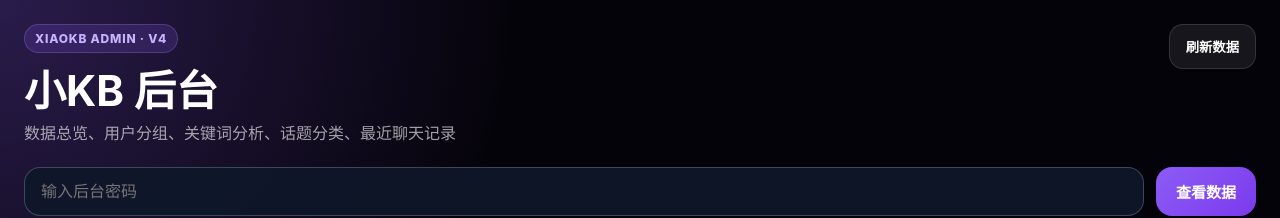
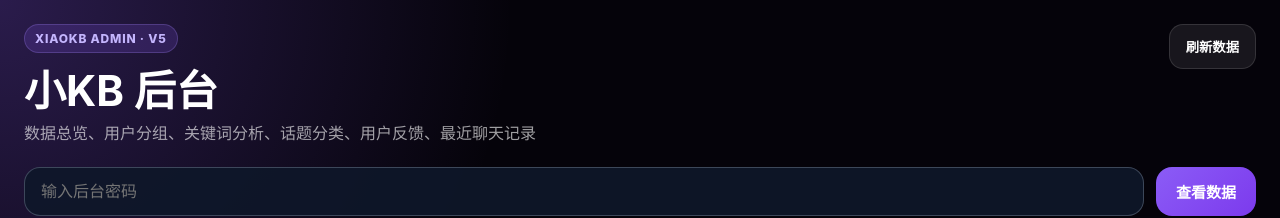
Before and after one commit to dengkaibao0526-design/ai-room, a Next.js app: page /admin in a window 1280 px wide. Shown: the top 218 px of the page. Built offline with nearby package versions, Linux system fonts and the light colour scheme.

Commit message:
Update page.js

```diff
--- a/app/admin/page.js
+++ b/app/admin/page.js
@@ -67,6 +67,7 @@ export default function AdminPage() {
   const logs = Array.isArray(data?.logs) ? data.logs : [];
   const keywords = Array.isArray(data?.keywords) ? data.keywords : [];
   const topics = Array.isArray(data?.topics) ? data.topics : [];
+  const feedbacks = Array.isArray(data?.feedbacks) ? data.feedbacks : [];
 
   const selectedUser = users.find((user) => user.user_id === selectedUserId);
 
@@ -91,10 +92,10 @@ export default function AdminPage() {
     <main style={styles.page}>
       <section style={styles.hero}>
         <div>
-          <div style={styles.badge}>XIAOKB ADMIN · V4</div>
+          <div style={styles.badge}>XIAOKB ADMIN · V5</div>
           <h1 style={styles.title}>小KB 后台</h1>
           <p style={styles.subtitle}>
-            数据总览、用户分组、关键词分析、话题分类、最近聊天记录
+            数据总览、用户分组、关键词分析、话题分类、用户反馈、最近聊天记录
           </p >
         </div>
 
@@ -160,6 +161,16 @@ export default function AdminPage() {
               value={stats.analyzedMessages ?? 0}
               note="本页分析最近消息"
             />
+            <StatCard
+              title="总反馈"
+              value={stats.totalFeedbacks ?? 0}
+              note="用户提交的全部反馈"
+            />
+            <StatCard
+              title="今日反馈"
+              value={stats.todayFeedbacks ?? 0}
+              note="北京时间今日反馈"
+            />
           </section>
 
           <section style={styles.metaCard}>
@@ -223,7 +234,9 @@ export default function AdminPage() {
 
                     <p style={styles.userTime}>
                       最近活跃：
-                      {user.lastSeenBeijing || user.lastMessageAtBeijing || "暂无"}
+                      {user.lastSeenBeijing ||
+                        user.lastMessageAtBeijing ||
+                        "暂无"}
                     </p >
 
                     {user.lastMessage && (
@@ -232,8 +245,7 @@ export default function AdminPage() {
                   </button>
                 ))}
               </div>
-            </div>
-            <div style={styles.sideStack}>
+            </div>            <div style={styles.sideStack}>
               <div style={styles.panel}>
                 <div style={styles.panelHeader}>
                   <h2>热门话题</h2>
@@ -253,7 +265,8 @@ export default function AdminPage() {
                   </div>
                 )}
               </div>
-               <div style={styles.panel}>
+
+              <div style={styles.panel}>
                 <div style={styles.panelHeader}>
                   <h2>关键词</h2>
                   <span>Top 30</span>
@@ -307,6 +320,51 @@ export default function AdminPage() {
               </div>
             </section>
           )}
+
+          <section style={styles.panel}>
+            <div style={styles.panelHeader}>
+              <div>
+                <h2>用户反馈</h2>
+                <p style={styles.panelSub}>
+                  最新 {feedbacks.length} 条反馈，来自前台反馈窗口
+                </p >
+              </div>
+
+              <span style={styles.feedbackCount}>
+                {stats.totalFeedbacks ?? 0} 条
+              </span>
+            </div>
+
+            {feedbacks.length === 0 ? (
+              <EmptyText text="暂无用户反馈" />
+            ) : (
+              <div style={styles.feedbackList}>
+                {feedbacks.map((item) => (
+                  <div key={item.id} style={styles.feedbackCard}>
+                    <div style={styles.feedbackTopLine}>
+                      <span style={styles.feedbackType}>
+                        {item.typeLabel || "建议"}
+                      </span>
+                      <span style={styles.feedbackTime}>
+                        {item.created_at_beijing ||
+                          formatBeijingTime(item.created_at)}
+                      </span>
+                    </div>
+
+                    <p style={styles.feedbackContent}>
+                      {item.content || "空反馈"}
+                    </p >
+
+                    <div style={styles.feedbackMeta}>
+                      <span>用户：{shortUserId(item.user_id)}</span>
+                      {item.contact ? <span>联系：{item.contact}</span> : null}
+                      {item.page ? <span>页面：{item.page}</span> : null}
+                    </div>
+                  </div>
+                ))}
+              </div>
+            )}
+          </section>
 
           <section style={styles.panel}>
             <div style={styles.panelHeader}>
@@ -429,8 +487,7 @@ const styles = {
     color: "white",
     padding: 24,
     paddingBottom: 90,
-    fontFamily:
-      "-apple-system, BlinkMacSystemFont, 'Segoe UI', sans-serif",
+    fontFamily: "-apple-system, BlinkMacSystemFont, 'Segoe UI', sans-serif",
   },
   hero: {
     display: "flex",
@@ -468,8 +525,7 @@ const styles = {
     color: "white",
     fontWeight: 800,
     whiteSpace: "nowrap",
-  },
-    loginCard: {
+  },  loginCard: {
     display: "flex",
     gap: 12,
     marginBottom: 22,
@@ -713,4 +769,56 @@ const styles = {
     margin: 0,
     color: "rgba(255,255,255,0.48)",
   },
+  feedbackCount: {
+    padding: "6px 10px",
+    borderRadius: 999,
+    background: "rgba(139,92,246,0.16)",
+    border: "1px solid rgba(167,139,250,0.22)",
+    color: "#ddd6fe",
+    fontSize: 12,
+    fontWeight: 800,
+  },
+  feedbackList: {
+    display: "grid",
+    gap: 12,
+  },
+  feedbackCard: {
+    padding: 15,
+    borderRadius: 18,
+    background: "rgba(255,255,255,0.055)",
+    border: "1px solid rgba(255,255,255,0.09)",
+    wordBreak: "break-word",
+  },
+  feedbackTopLine: {
+    display: "flex",
+    justifyContent: "space-between",
+    alignItems: "center",
+    gap: 10,
+    marginBottom: 10,
+  },
+  feedbackType: {
+    padding: "5px 9px",
+    borderRadius: 999,
+    background: "rgba(34,197,94,0.12)",
+    color: "#bbf7d0",
+    fontSize: 12,
+    fontWeight: 800,
+  },
+  feedbackTime: {
+    color: "rgba(255,255,255,0.42)",
+    fontSize: 12,
+  },
+  feedbackContent: {
+    margin: "0 0 12px",
+    color: "rgba(255,255,255,0.9)",
+    lineHeight: 1.65,
+    fontSize: 14,
+  },
+  feedbackMeta: {
+    display: "flex",
+    flexWrap: "wrap",
+    gap: 8,
+    color: "rgba(255,255,255,0.46)",
+    fontSize: 12,
+  },
 };
```
